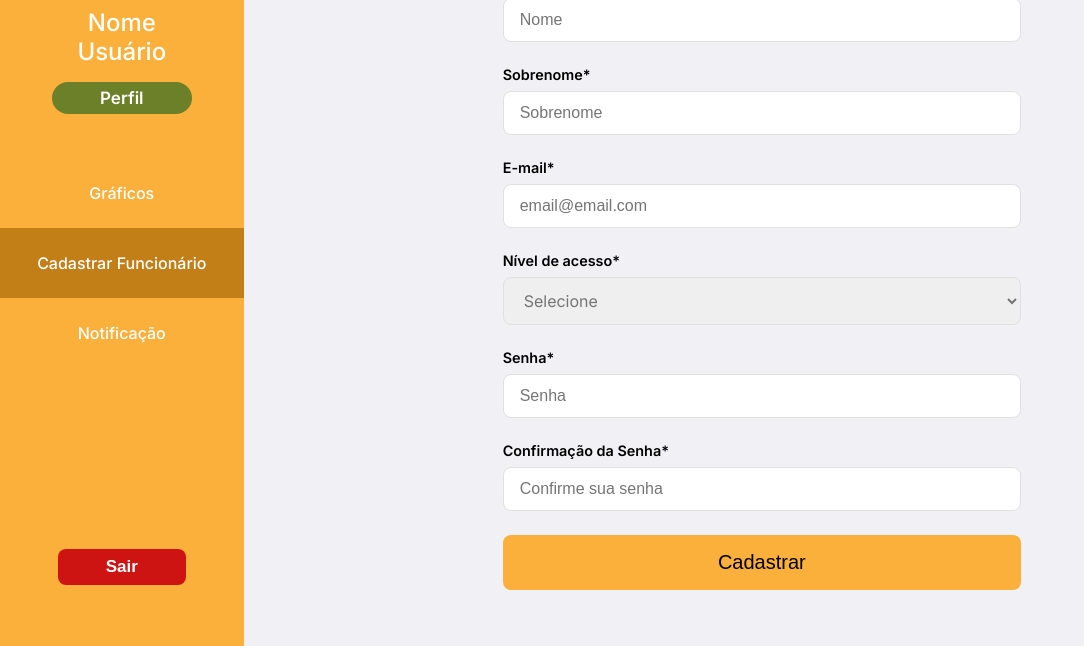
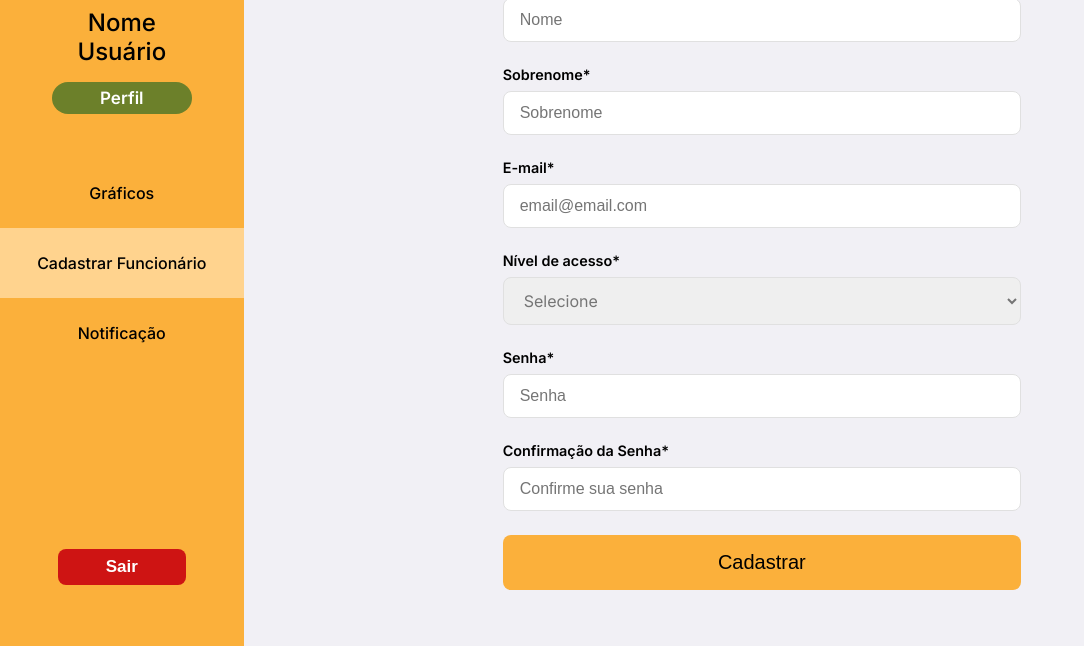
Before and after one commit to brunabmelo/Gibbon, a plain HTML site: page Projeto/Site-Gibbon/dashboard/cadastro.html in a window 1280 px wide. Shown: the part 154-800 px from the top of the page, without its empty margins (0-1084 px from the left). Drawn offline with Linux system fonts and the light colour scheme.

Commit message:
atualizada as cores das letras do sidebar e do background-color do link da página selecionada e com hover

```diff
--- a/Projeto/Site-Gibbon/css/styleDashboard.css
+++ b/Projeto/Site-Gibbon/css/styleDashboard.css
@@ -44,7 +44,7 @@ body {
 
 .perfil-card h2 {
     text-align: center;
-    color: #fff;
+    color: #000;
     font-size: 32px;
     font-weight: 500;
     margin-top: 10px;
@@ -62,7 +62,7 @@ body {
 
 .sidebar .navbar ul li a {
     display: block;
-    color: #fff;
+    color: #000;
     font-size: 16px;
     font-weight: 500;
     padding: 35px;
@@ -70,11 +70,11 @@ body {
 }
 
 .sidebar .navbar ul li a:hover {
-    background-color: #dd9a2e;
+    background-color: #ffbf58;
 }
 
 .sidebar .navbar ul li a.selecionado {
-    background-color: #C27F18;
+    background-color: #FFD38E;
 }
 
 .sidebar button {
```
